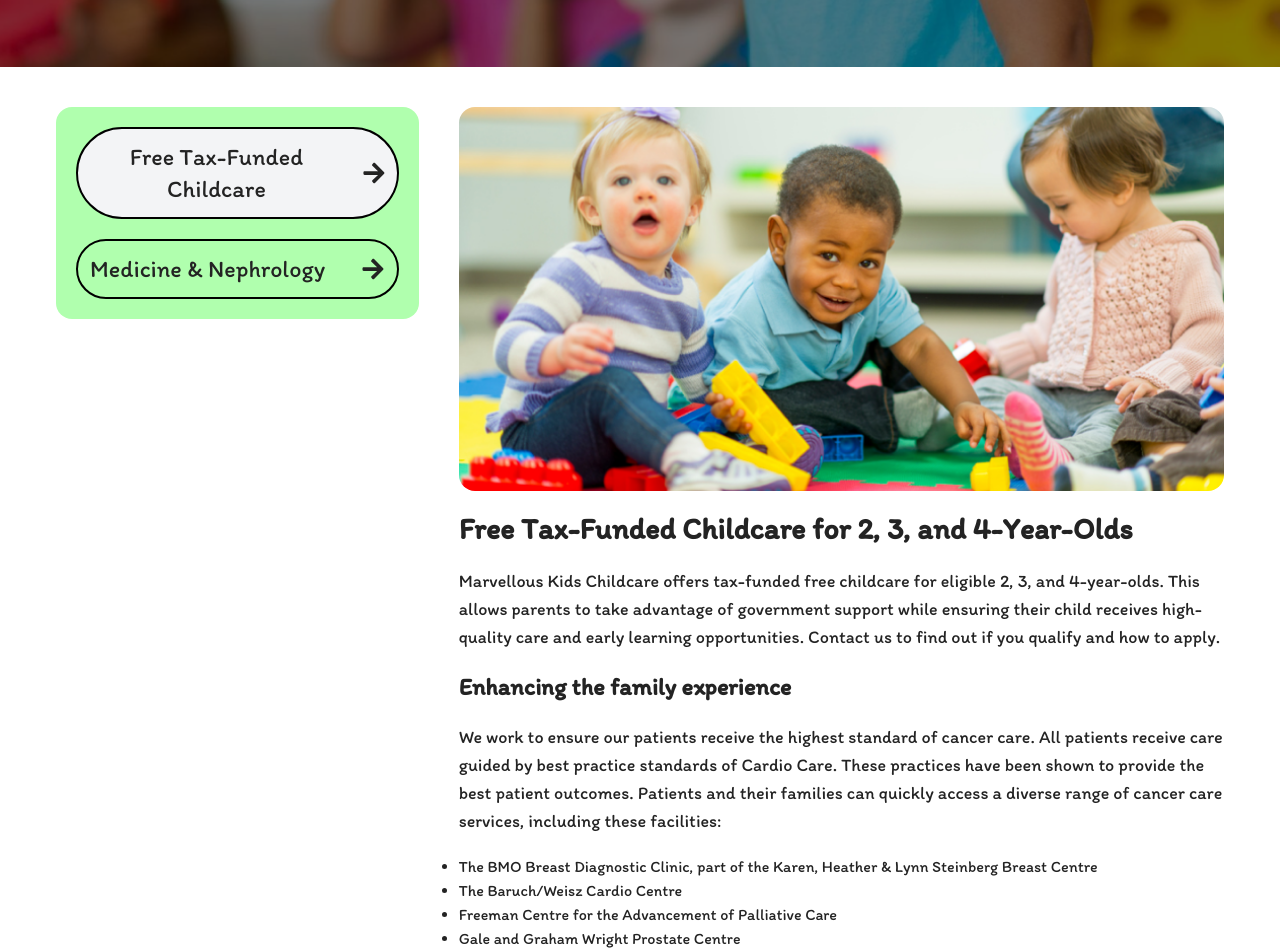
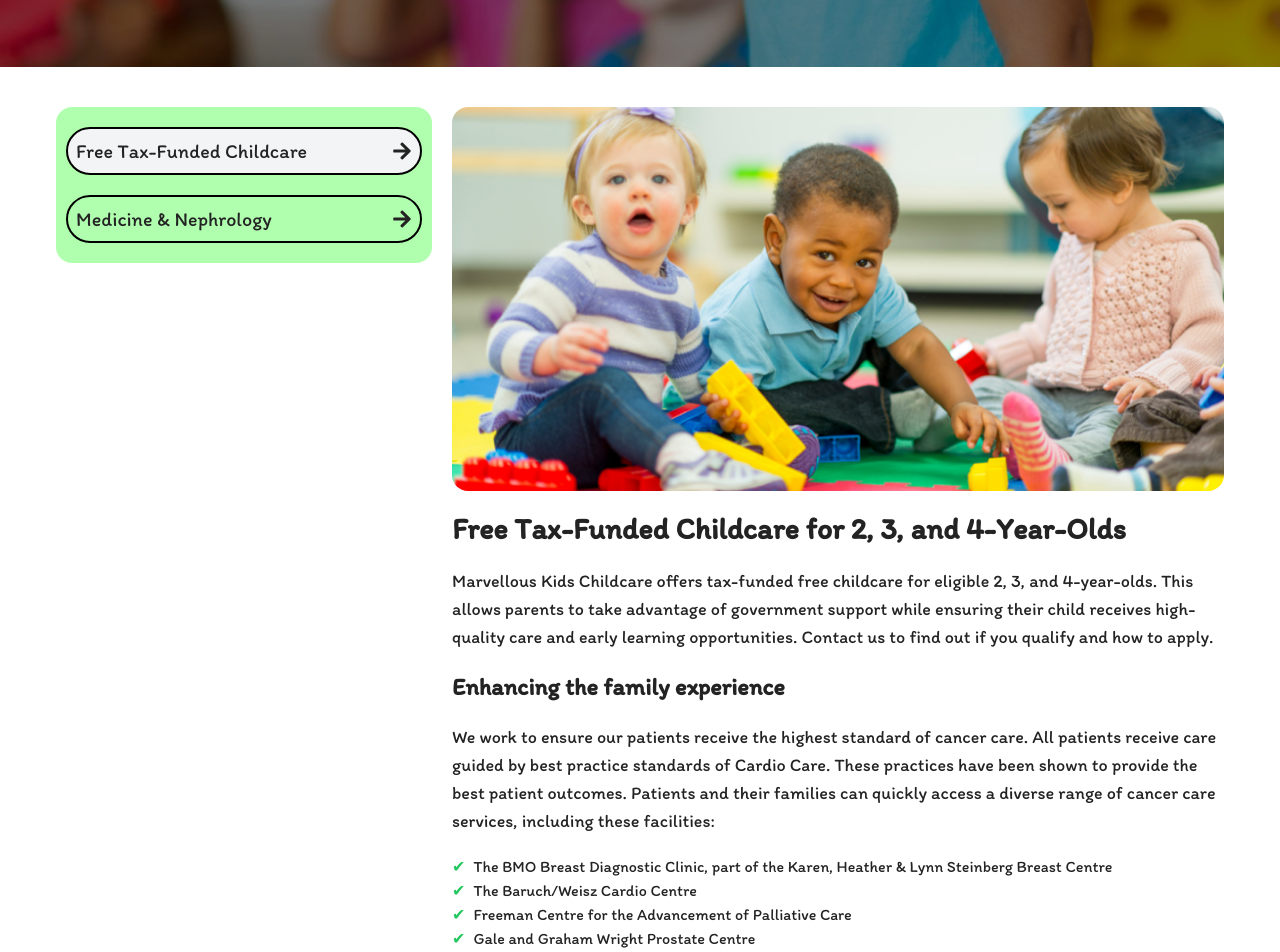
Before and after one commit to cycodedconcept/marvellouskids-ui, a Next.js app: page /area-of-care in a window 1280 px wide. Shown: the part 820-1772 px from the top of the page. Built offline with nearby package versions, Linux system fonts and the light colour scheme.

Commit message:
Enhance AreaOfCare component layout and styling for improved user experience

```diff
--- a/app/area-of-care/page.tsx
+++ b/app/area-of-care/page.tsx
@@ -23,13 +23,13 @@ const AreaOfCare = () => {
 				</div>
 			</main>
 
-			<section className="mt-10 mb-20 md:px-14 px-5 grid lg:grid-cols-3 grid-cols-1 lg:gap-x-10 gap-y-10">
+			<section className="mt-10 mb-20 md:px-14 px-5 grid lg:grid-cols-3 grid-cols-1 lg:gap-x-5 gap-y-5">
 				{/* Sidebar */}
-				<aside className="flex flex-col space-y-5 bg-[#B0FFAE] rounded-2xl p-5 col-span-1 h-fit">
+				<aside className="flex flex-col space-y-5 bg-[#B0FFAE] rounded-2xl py-5 px-2.5 col-span-1 h-fit">
 					{sidebarContent.map((content) => (
 						<div
 							key={content.title}
-							className={`text-2xl p-3 flex items-center justify-between space-x-5 border-2 border-black rounded-full hover:bg-gray-100 cursor-pointer ${
+							className={`text-xl p-2 flex items-center justify-between border-2 border-black rounded-full hover:bg-gray-100 cursor-pointer ${
 								activeContent.title === content.title ? "bg-gray-100" : ""
 							}`}
 							onClick={() => setActiveContent(content)}
@@ -75,9 +75,11 @@ const AreaOfCare = () => {
 								);
 							case "list":
 								return (
-									<ul key={index} className="list-disc mt-5">
+									<ul key={index} className="list-none mt-5">
 										{item?.items?.map((listItem, index) => (
-											<li key={index}>{listItem}</li>
+											<li key={index} className="before:content-['✔'] before:mr-2 before:text-green-500">
+												{listItem}
+											</li>
 										))}
 									</ul>
 								);
```
